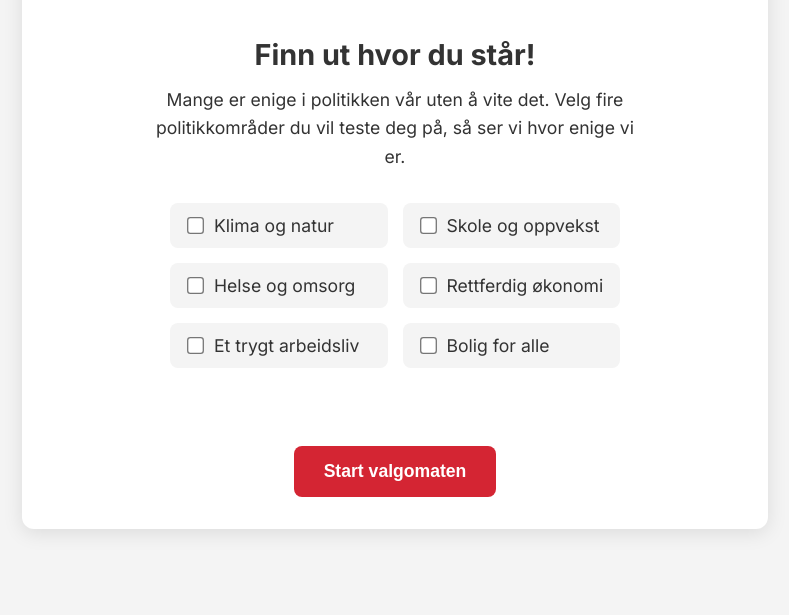
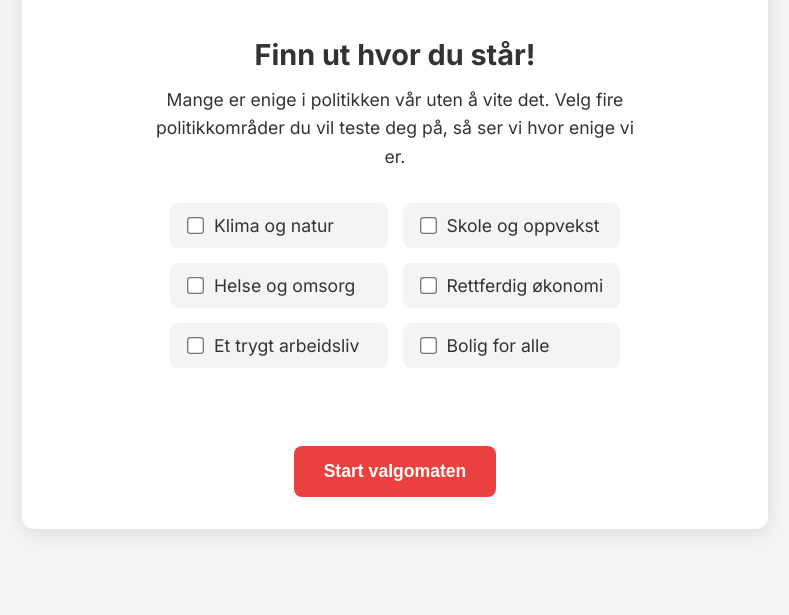
Before and after one commit to Glykosim/svvalgomaten, a plain HTML site: page index.html in a window 1280 px wide. Shown: the part 185-800 px from the top of the page, without its empty margins (245-1034 px from the left). Drawn offline with Linux system fonts and the light colour scheme.

Commit message:
Endret filnavn og noen farger

```diff
--- a/Style.css
+++ b/Style.css
@@ -1,9 +1,9 @@
 :root {
-    --sv-red: #D42533;
+    --sv-red: #EB4040;
     --sv-dark-gray: #333333;
     --sv-light-gray: #f4f4f4;
     --sv-gray-border: #dddddd;
-    --sv-green: #28a745; /* For positive elementer */
+    --sv-green: #539760; /* For positive elementer */
 }
 
 body {
```
